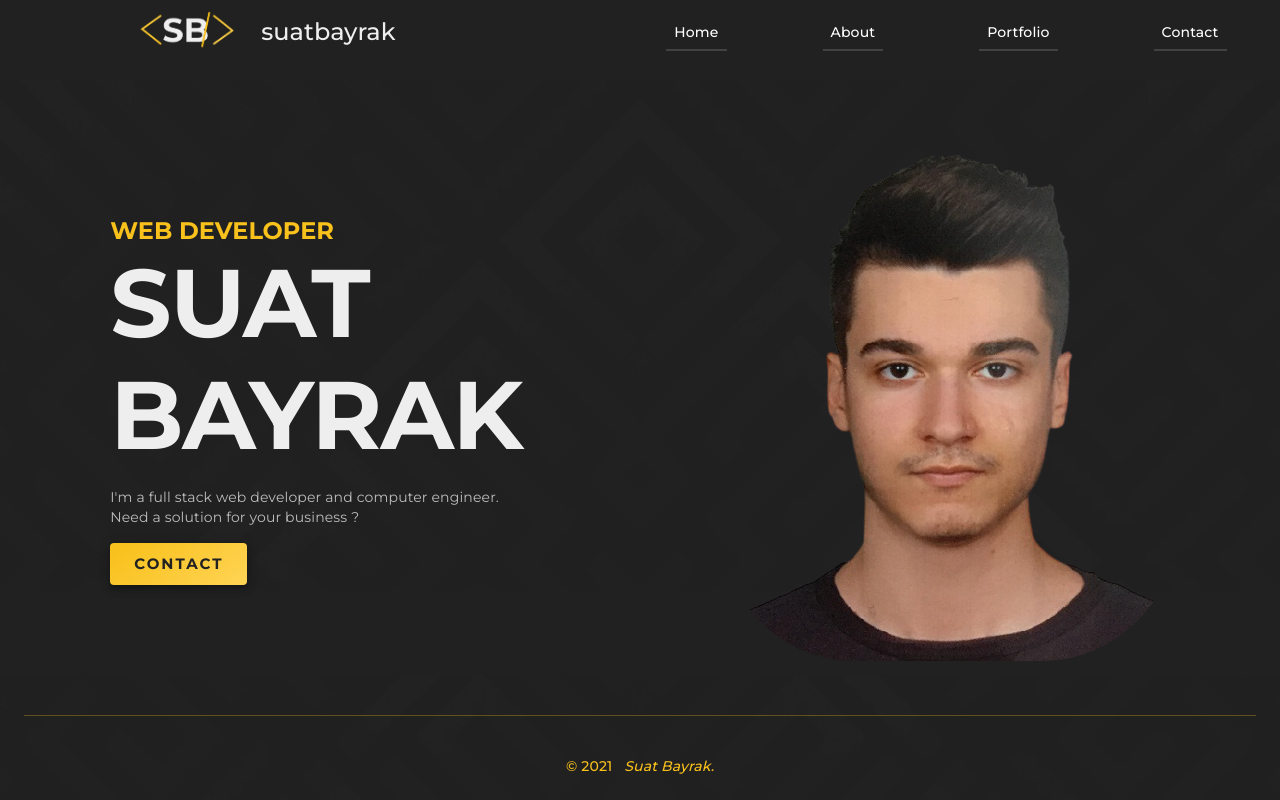
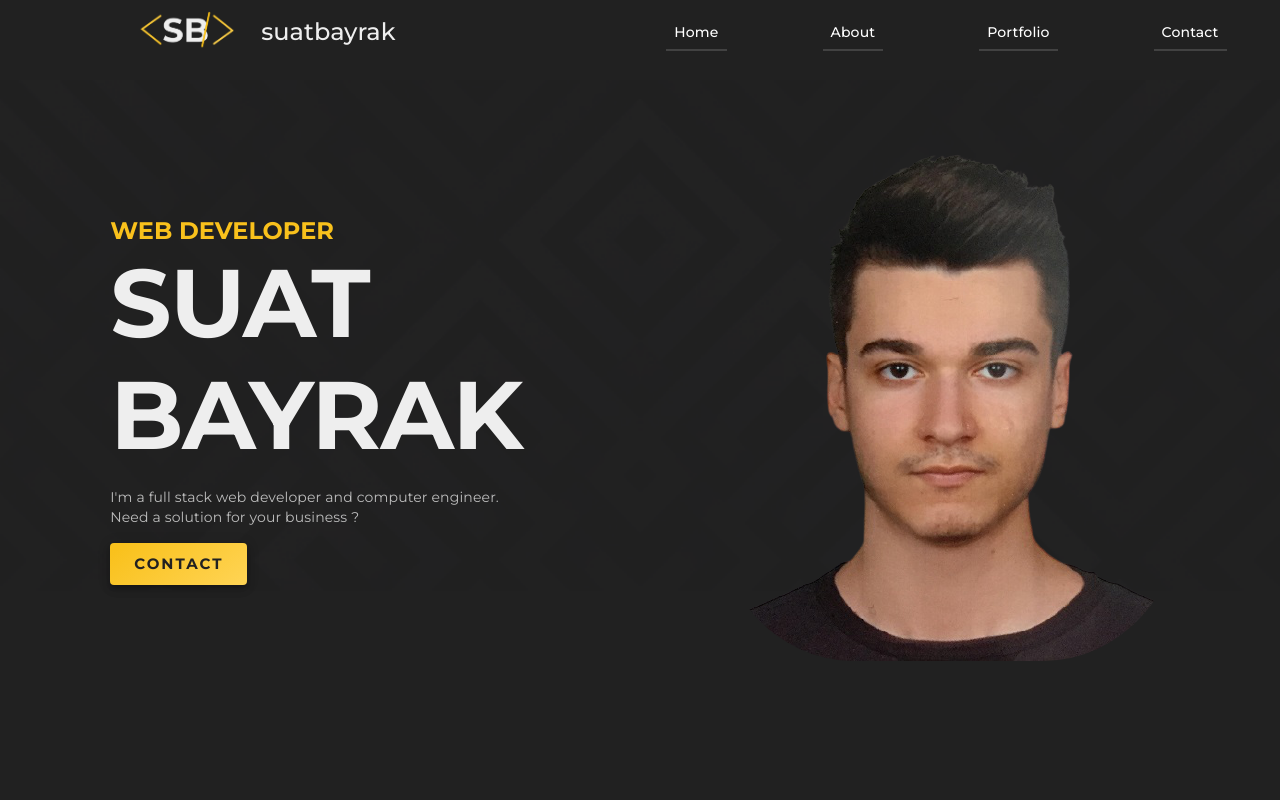
Before and after one commit to sbayrak/suatbayrak-nextjs-materialui, a Next.js app: page / in a window 1280 px wide. Shown: the top 800 px of the page. Built offline with nearby package versions, Linux system fonts and the light colour scheme.

Commit message:
changed fixed to static

```diff
--- a/components/Footer.js
+++ b/components/Footer.js
@@ -8,7 +8,7 @@ const useStyles = makeStyles((theme) => ({
     backgroundSize: '100%',
     backgroundRepeat: 'repeat',
     backgroundPosition: 'center',
-    position: 'fixed',
+    position: 'static',
     bottom: 0,
     width: '100%',
   },
```
